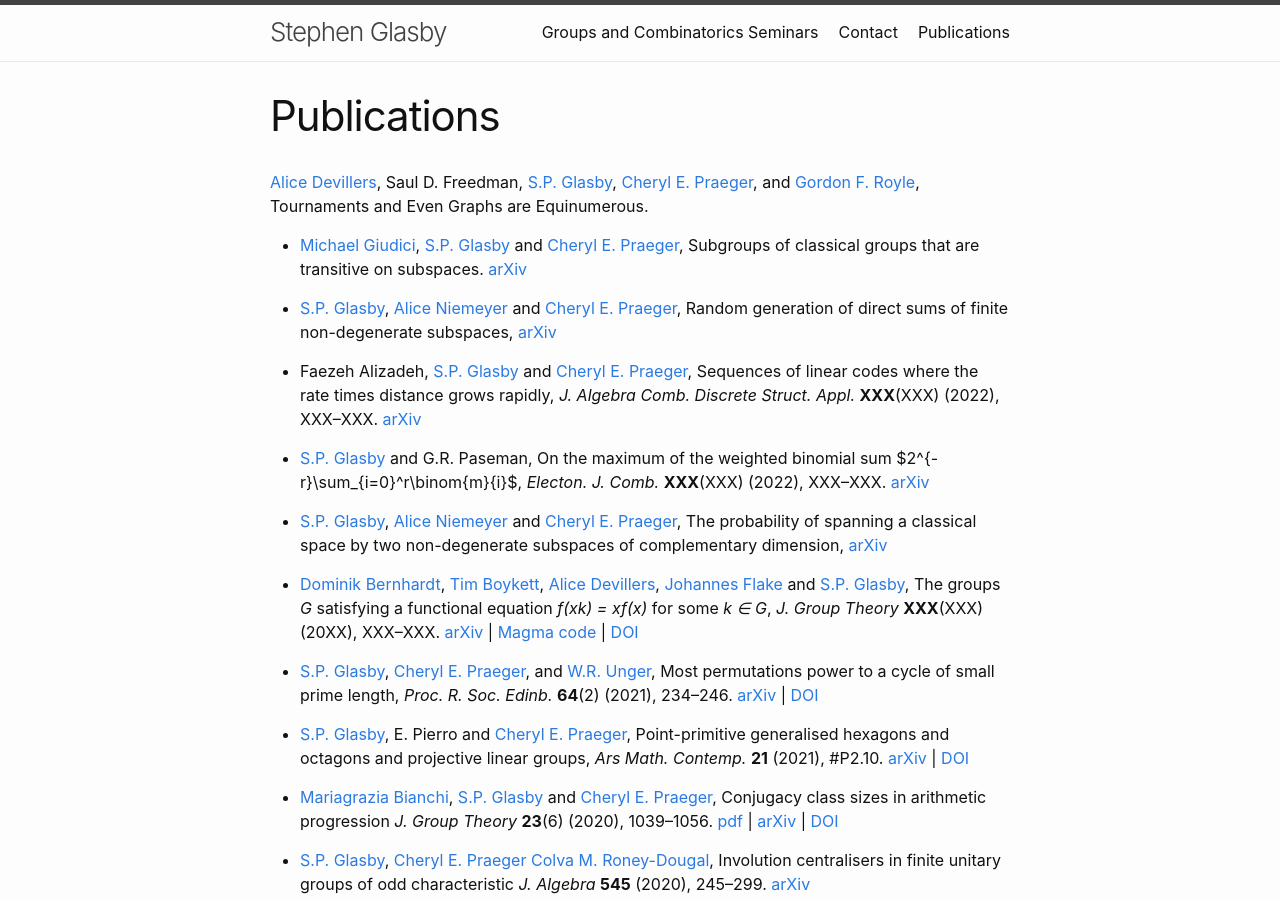
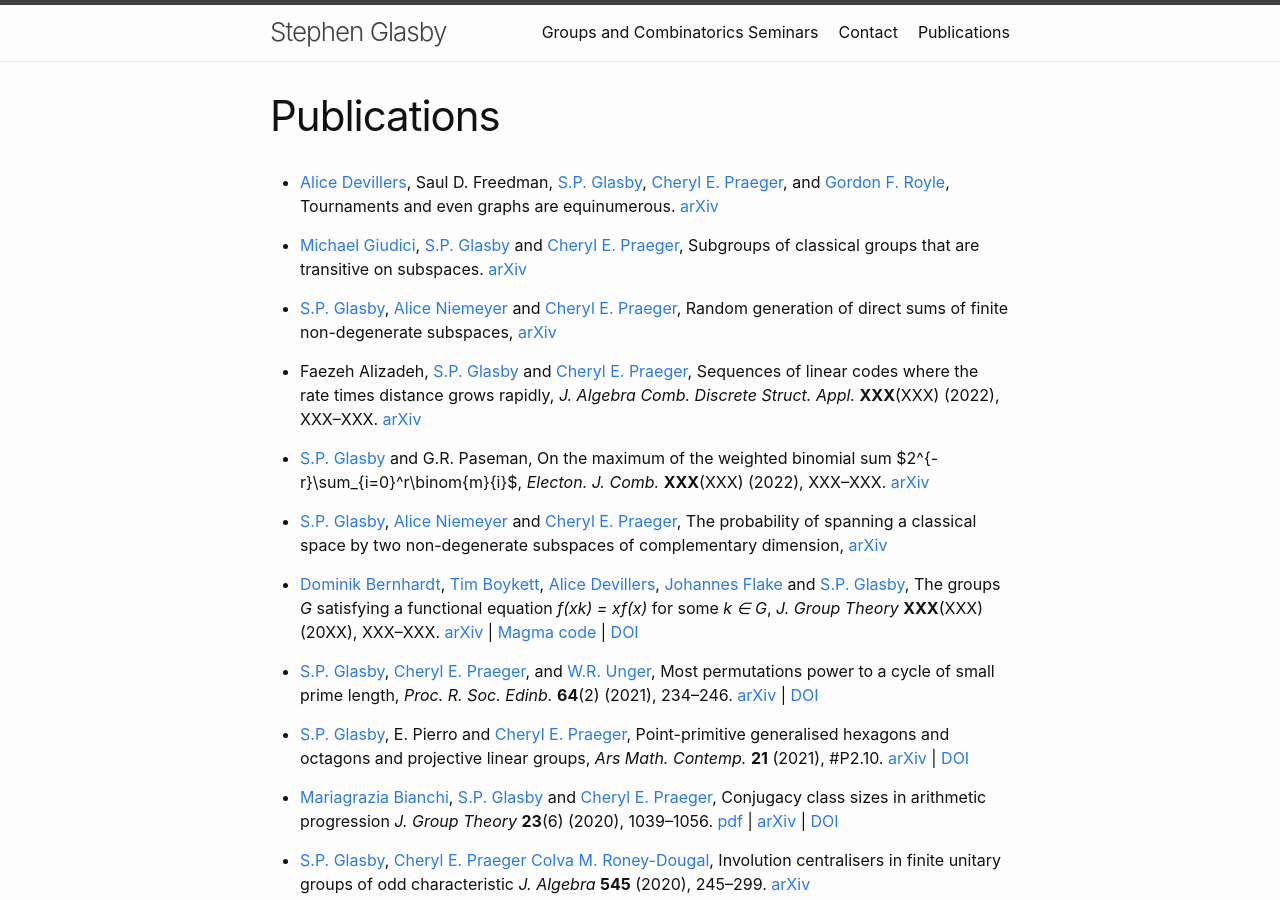
Before and after one commit to StephenGlasby/StephenGlasby.github.io, a Jekyll site: the page built from publications.md, in a window 1280 px wide and 900 px high. Built offline with Jekyll 4.4.1, drawn with Linux system fonts in a browser that asks for light colours.

```diff
--- a/publications.md
+++ b/publications.md
@@ -3,12 +3,13 @@ layout: page
 title: Publications
 permalink: /publications/
 ---
-[Alice Devillers](https://www.uwa.edu.au/people/alice.devillers),
+- [Alice Devillers](https://www.uwa.edu.au/people/alice.devillers),
 Saul D. Freedman,
 [S.P. Glasby](https://staffhome.ecm.uwa.edu.au/~00059629/),
 [Cheryl E. Praeger](https://www.uwa.edu.au/people/cheryl.praeger), and
 [Gordon F. Royle](https://www.uwa.edu.au/people/gordon.royle),
-Tournaments and Even Graphs are Equinumerous.
+Tournaments and even graphs are equinumerous.
+[arXiv](https://arxiv.org/abs/xxx.xxxxx)
 
 - [Michael Giudici](http://www.maths.uwa.edu.au/~giudici),
 [S.P. Glasby](https://staffhome.ecm.uwa.edu.au/~00059629/) and
```
